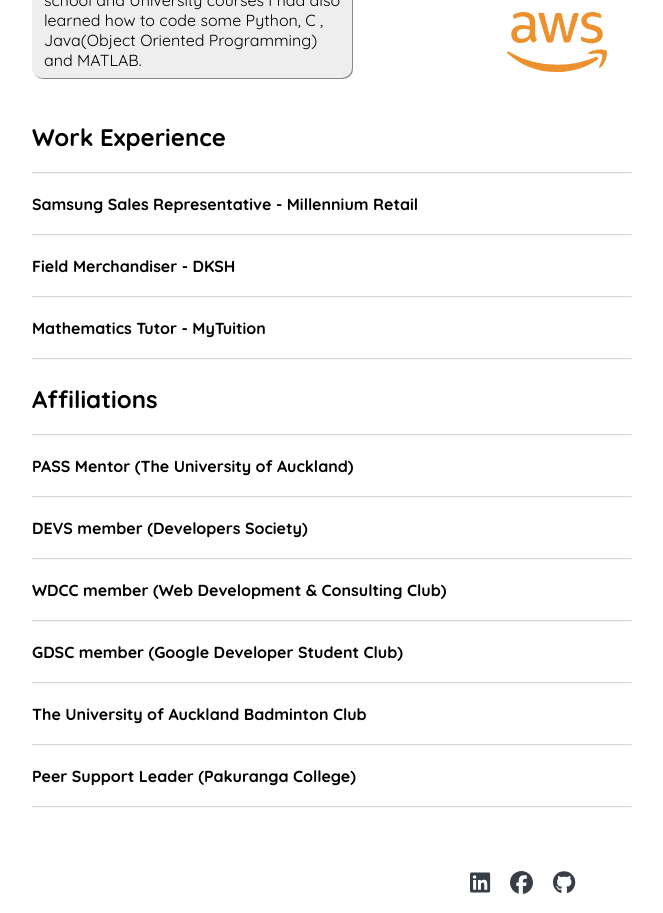
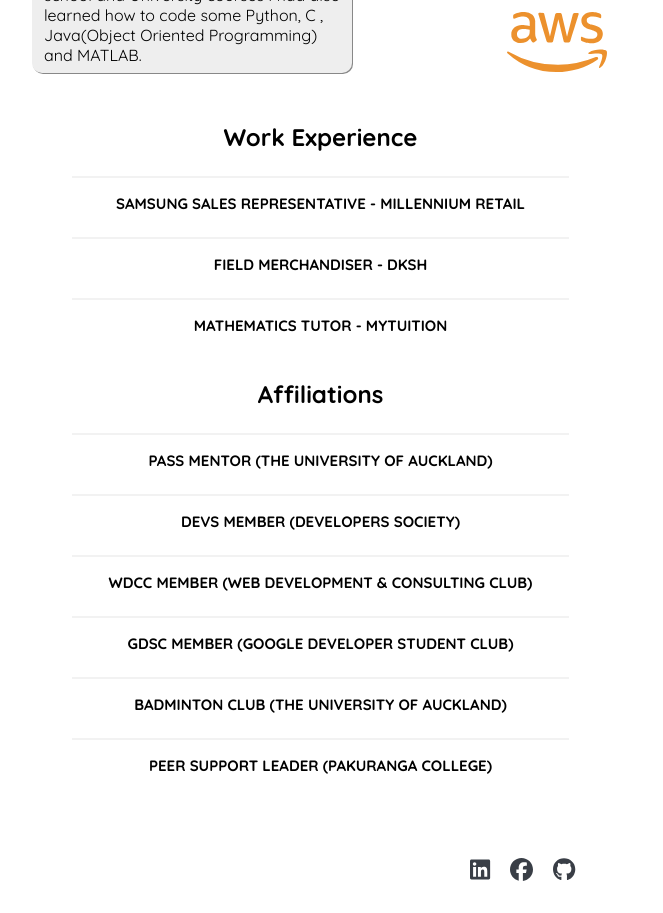
Before and after one commit to Ryayoon/portfolio-ryan-react, a React (Create React App) app: page /portfolio-ryan-react/About in a window 1280 px wide. Shown: the part 340-1253 px from the top of the page, without its empty margins (308-971 px from the left). Built offline with nearby package versions, Linux system fonts and the light colour scheme.

Commit message:
finished adding button effects to about page

```diff
--- a/src/Components/About/About.js
+++ b/src/Components/About/About.js
@@ -10,7 +10,7 @@
                 <div className="text-2">
                     <h1 className="self-title">About Myself</h1>
                     <br/>
-                    <p className="paragraph-1 max-w-[300px] mt-[20px]">Currently, I am a Certified AWS Cloud Practitioner.
+                    <p className="paragraph-1 max-w-[300px] mt-[15px]">Currently, I am a Certified AWS Cloud Practitioner.
                         In terms of programming experience I have used HTML, CSS, React with javascript
                         in the past for some web-development. Through high-school and University courses I had also learned how to
                         code some Python, C , Java(Object Oriented Programming) and MATLAB.
@@ -47,50 +47,44 @@
             </div>
 
             <div className="text-3">
-                <h2 className="job-title">Work Experience</h2>
-                <br/>
-                <hr className="indicate"/>
-                <br/>
-                <h4 className="cert-awards">Samsung Sales Representative - Millennium Retail</h4>
-                <br/>
-                <hr className="indicate"/>
-                <br/>
-                <h4 className="cert-awards">Field Merchandiser - DKSH</h4>
-                <br/>
-                <hr className="indicate"/>
-                <br/>
-                <h4 className="cert-awards">Mathematics Tutor - MyTuition</h4>
-                <br/>
-                <hr className="indicate"/>
+                <ul className="colum-1 mr-[10.5%]">
+                    <h2 className="titling">Work Experience</h2>
+                    <br/>
+                    <li>
+                        <button className="projects"><h4>Samsung Sales Representative - Millennium Retail</h4></button>
+                    </li>
+                    <li>
+                        <button className="projects"><h4>Field Merchandiser - DKSH</h4></button>
+                    </li>
+                    <li>
+                        <button className="projects"><h4>Mathematics Tutor - MyTuition</h4></button>
+                    </li>
+                </ul>
             </div>
+
             <div className="text-4">
-                <h2 className="affiliations-title">Affiliations</h2>
-                <br/>
-                <hr className="indicate"/>
-                <br/>
-                <h4 className="cert-awards">PASS Mentor (The University of Auckland)</h4>
-                <br/>
-                <hr className="indicate"/>
-                <br />
-                <h4 className="cert-awards">DEVS member (Developers Society)</h4>
-                <br/>
-                <hr className="indicate"/>
-                <br/>
-                <h4 className="cert-awards">WDCC member (Web Development & Consulting Club)</h4>
-                <br/>
-                <hr className="indicate"/>
-                <br/>
-                <h4 className="cert-awards">GDSC member (Google Developer Student Club)</h4>
-                <br/>
-                <hr className="indicate"/>
-                <br/>
-                <h4 className="cert-awards">The University of Auckland Badminton Club</h4>
-                <br/>
-                <hr className="indicate"/>
-                <br/>
-                <h4 className="cert-awards">Peer Support Leader (Pakuranga College)</h4>
-                <br/>
-                <hr className="indicate"/>
+                <ul className="colum-2 mr-[10.5%]">
+                    <h2 className="titling">Affiliations</h2>
+                    <br/>
+                    <li>
+                        <button className="projects"><h4>PASS Mentor (The University of Auckland)</h4></button>
+                    </li>
+                    <li>
+                        <button className="projects"><h4>DEVS member (Developers Society)</h4></button>
+                    </li>
+                    <li>
+                        <button className="projects"><h4>WDCC member (Web Development & Consulting Club)</h4></button>
+                    </li>
+                    <li>
+                        <button className="projects"><h4>GDSC member (Google Developer Student Club)</h4></button>
+                    </li>
+                    <li>
+                        <button className="projects"><h4>Badminton Club (The University of Auckland)</h4></button>
+                    </li>
+                    <li>
+                        <button className="projects"><h4>Peer Support Leader (Pakuranga College)</h4></button>
+                    </li>
+                </ul>
             </div>
         </div>
 
--- a/src/Components/Home/Home.css
+++ b/src/Components/Home/Home.css
@@ -21,10 +21,6 @@
     padding-top: 3vh;
 }
 
-.indicate {
-    opacity: 0.4;
-}
-
 .projects {
     background-color: white;
     border: none;
@@ -39,10 +35,6 @@
     border-top-style: solid;
     border-top-width: 2px;
     width: 100%;
-}
-
-.col {
-    margin-right: 10.5%;
 }
 
 li {
--- a/src/Components/Home/Home.js
+++ b/src/Components/Home/Home.js
@@ -18,7 +18,7 @@
 
                 </div>
                 <div className="text-two">
-                    <ul className="col">
+                    <ul className="col-1 mr-[10.5%]">
                         <h2 className="titling">Certifications & Awards</h2>
                         <br/>
                         <li>
@@ -39,14 +39,14 @@
                     </ul>
                 </div>
                 <div className="text-three">
-                    <ul className="col">
+                    <ul className="col-2 mr-[10.5%]">
                         <h2 className="titling">Projects</h2>
                         <br/>
                         <li>
-                            <button className="projects"><h4 className="projects-text">Hack for Happiness Project (News App)</h4></button>
+                            <button className="projects"><h4>Hack for Happiness Project (News App)</h4></button>
                         </li>
                         <li>
-                            <button className="projects"><h4 className="projects-text">Visual Cryptography (MATLAB)</h4></button>
+                            <button className="projects"><h4>Visual Cryptography (MATLAB)</h4></button>
                         </li>
                     </ul>
                 </div>
```
